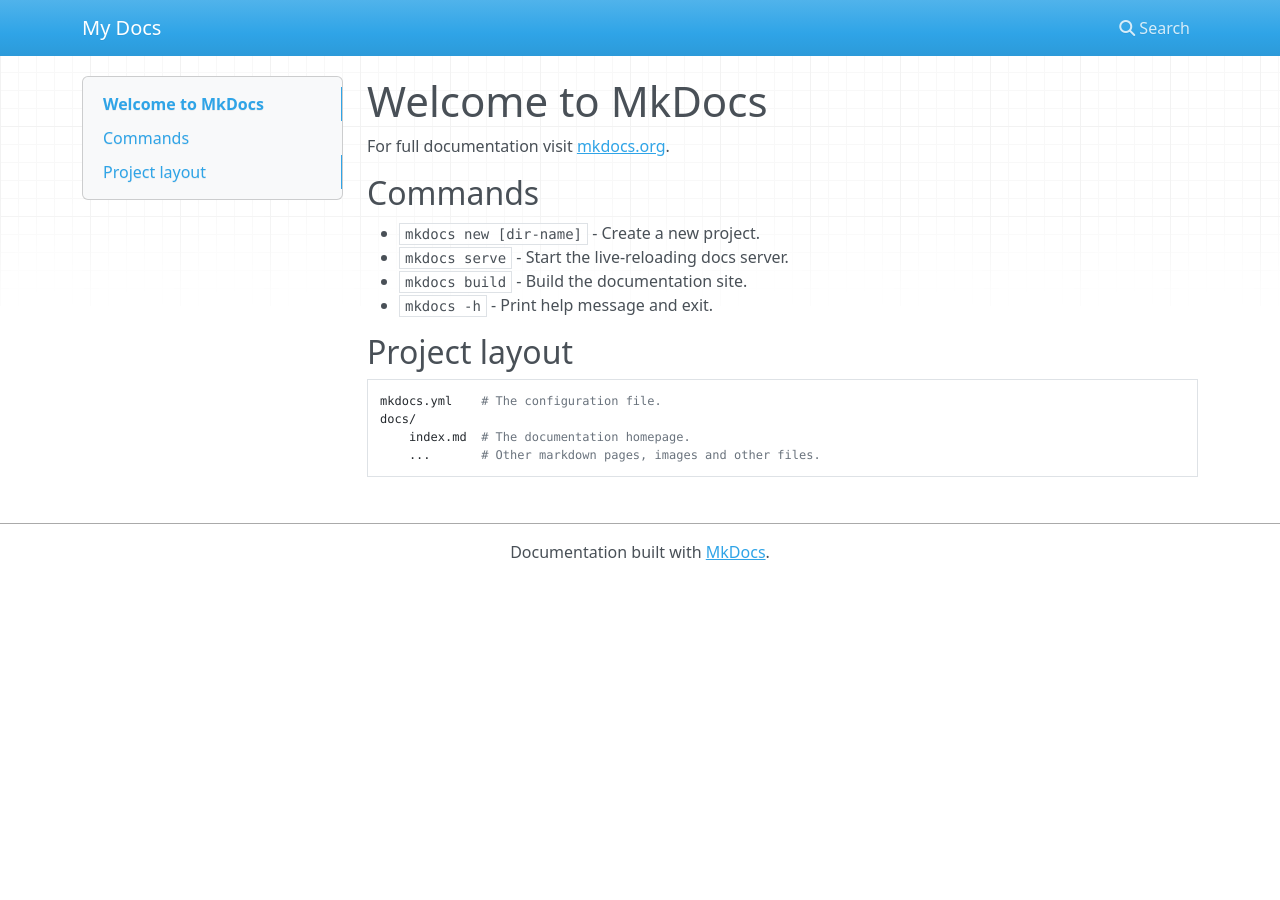
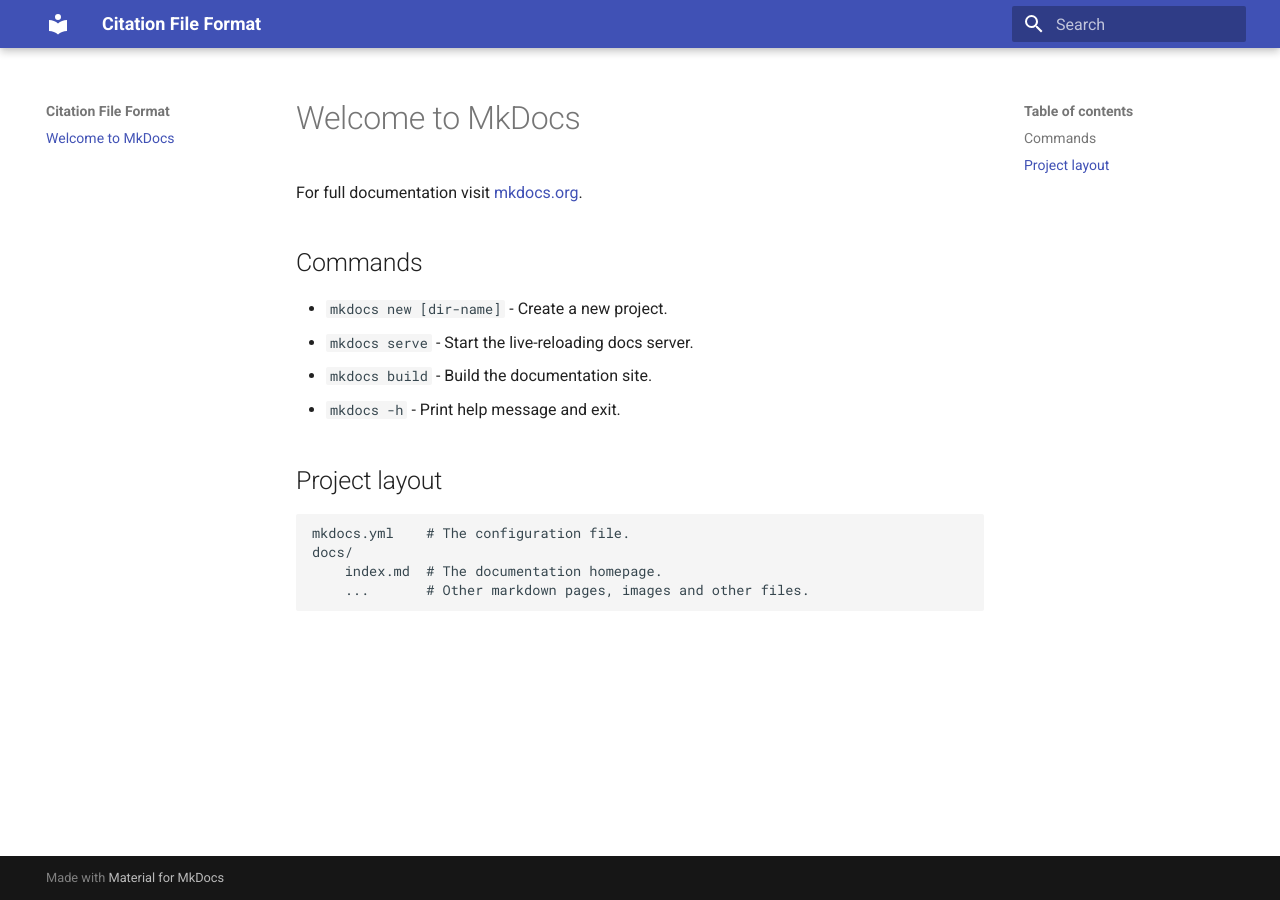
Before and after one commit to sdruskat/cffio, an MkDocs documentation site: the page built from docs/index.md, in a window 1280 px wide. Built offline with MkDocs 1.6.1 and Material for MkDocs 9.7.7, drawn with Linux system fonts in a browser that asks for light colours; nearby versions of some CDN libraries.

Commit message:
Configure to use Material for mkdocs theme

```diff
--- a/mkdocs.yml
+++ b/mkdocs.yml
@@ -1 +1,3 @@
-site_name: My Docs
+site_name: Citation File Format
+theme:
+  name: material
```
